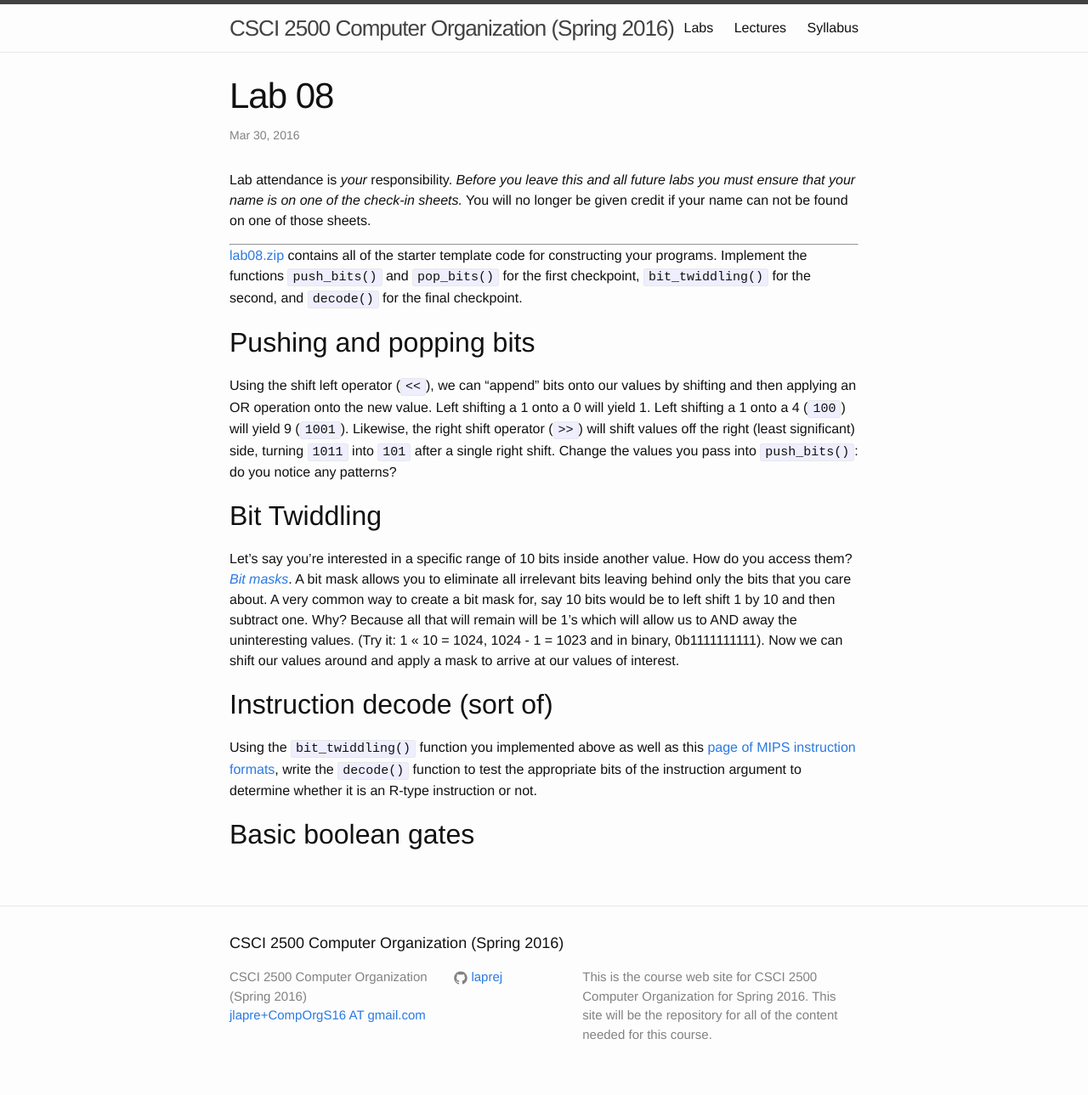
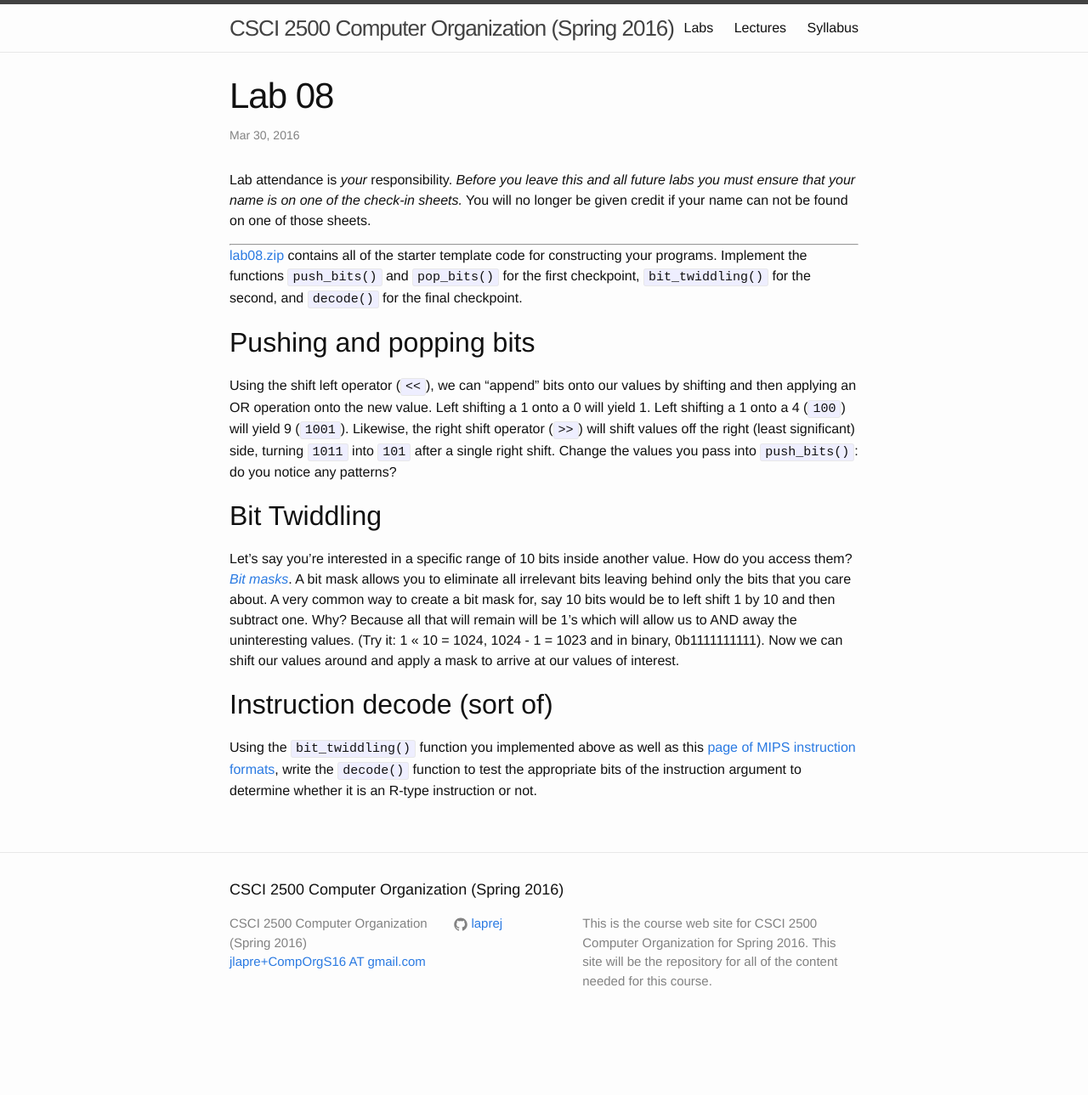
Before and after one commit to RPI-CSCI-2500-2016-Spring/RPI-CSCI-2500-2016-Spring.github.io, a Jekyll site: the page built from _posts/2016-03-30-lab08.md, in a window 1280 px wide. Shown: the whole page at 85% size. Built offline with Jekyll 4.4.1, drawn with Linux system fonts in a browser that asks for light colours; after the commit the page ends 1226 px from its top, so only the background shows below that.

Commit message:
Removed lingering heading from old lab

```diff
--- a/_posts/2016-03-30-lab08.md
+++ b/_posts/2016-03-30-lab08.md
@@ -38,6 +38,4 @@ Now we can shift our values around and apply a mask to arrive at our values of i
 
 Using the `bit_twiddling()` function you implemented above as well as this [page of MIPS instruction formats](https://en.wikibooks.org/wiki/MIPS_Assembly/Instruction_Formats), write the `decode()` function to test the appropriate bits of the instruction argument to determine whether it is an R-type instruction or not.
 
-## Basic boolean gates
-
 [lab08.zip]: {{site.base}}/files/lab08.zip
```
